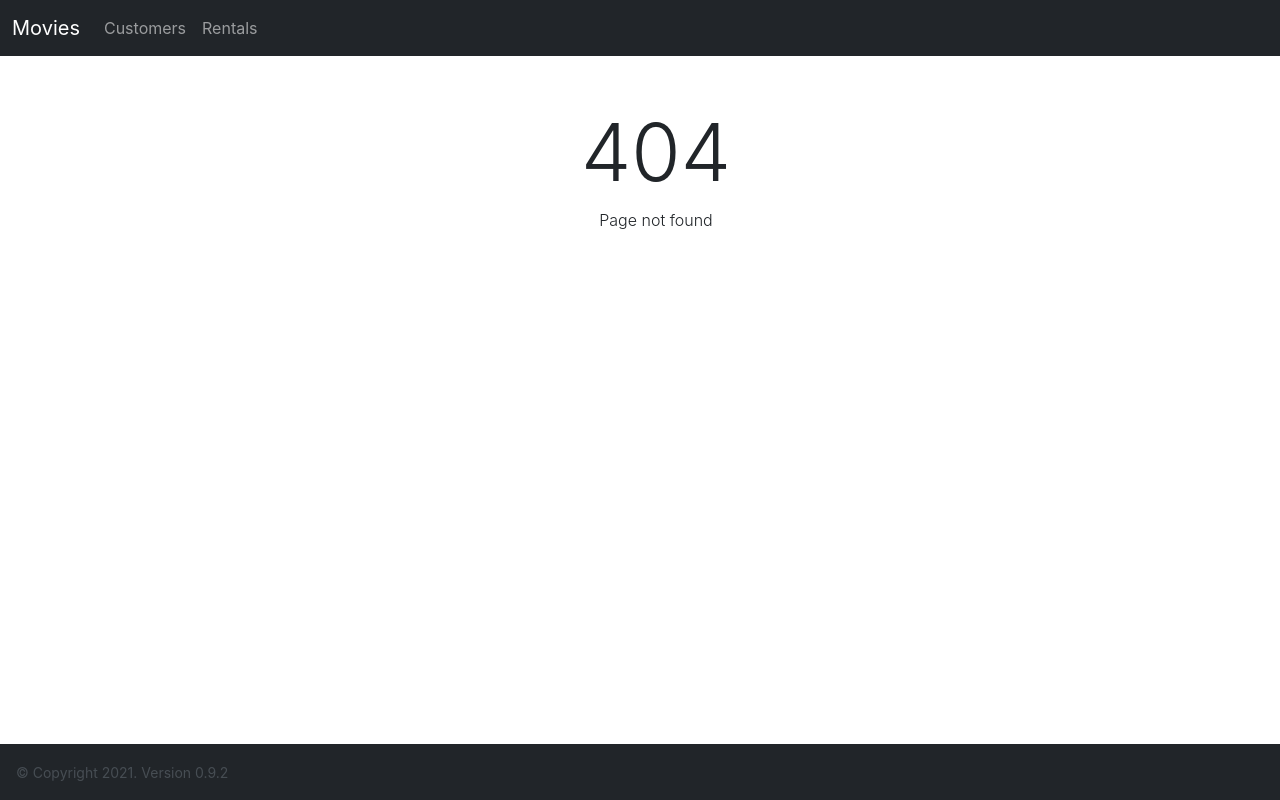
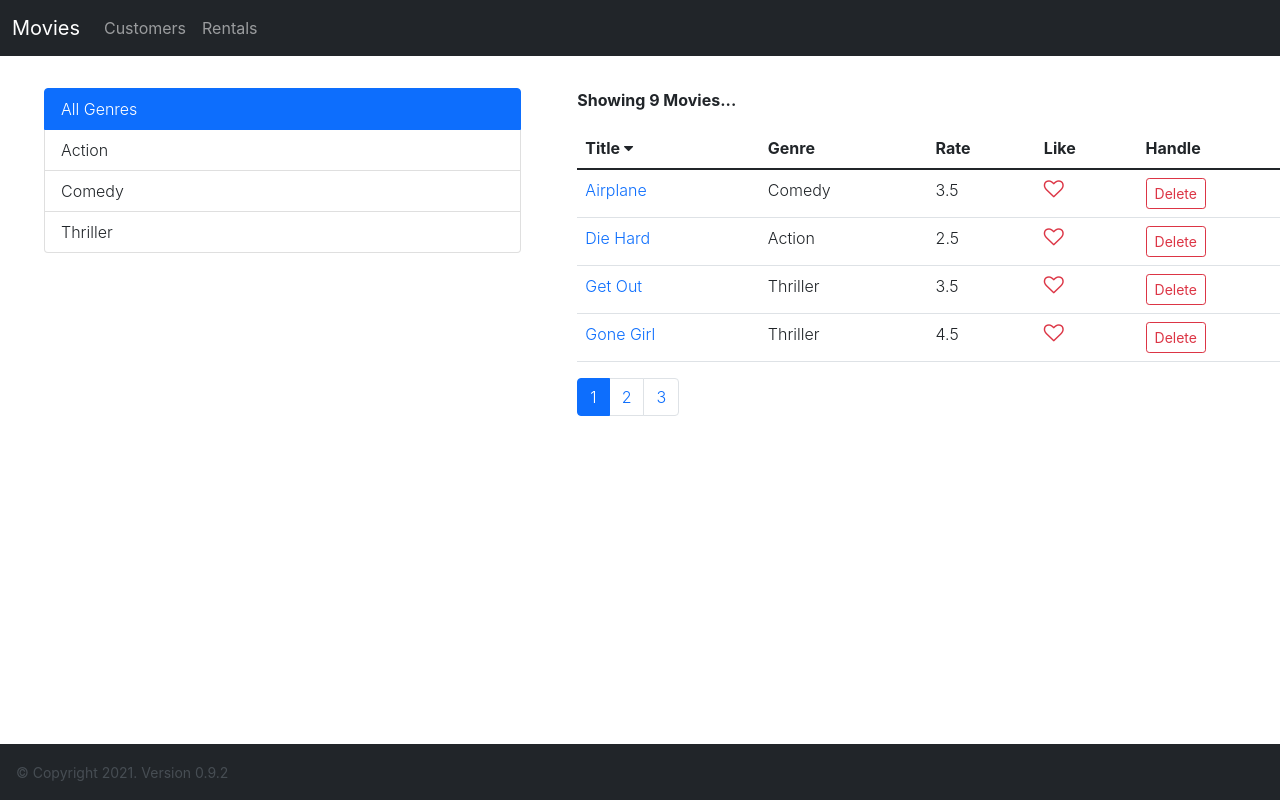
Before and after one commit to anasabufarraj/hello_react, a React (Create React App) app: page / in a window 1280 px wide. Before the commit this address led to /404. Built offline with nearby package versions, Linux system fonts and the light colour scheme.

Commit message:
105. Exercise..my solution cleanup

```diff
--- a/src/App.js
+++ b/src/App.js
@@ -17,10 +17,10 @@ class App extends React.Component {
           <Switch>
             <Route path="/customers" component={Customers} />
             <Route path="/rentals" component={Rentals} />
-            <Route exact path="/movies" component={Movies} />
+            <Route exact path="/" component={Movies} />
             <Route path="/movies/:id" component={MovieDetails} />
-            <Route path="/404" component={NotFound} />
-            <Redirect to="404" />
+            <Route path="/not-found" component={NotFound} />
+            <Redirect to="not-found" />
           </Switch>
         </div>
         <Footer />
--- a/src/components/moviesTable.jsx
+++ b/src/components/moviesTable.jsx
@@ -11,7 +11,11 @@ class MoviesTable extends React.Component {
         {
           path: 'title',
           label: 'Title',
-          dynamic: (movie) => <Link to={`/movies/${movie._id}`}>{movie.title}</Link>,
+          dynamic: (movie) => (
+            <Link style={{ textDecoration: 'none' }} to={`/movies/${movie._id}`}>
+              {movie.title}
+            </Link>
+          ),
         },
         {
           path: 'genre.name',
--- a/src/components/navbar.jsx
+++ b/src/components/navbar.jsx
@@ -5,7 +5,7 @@ function NavBar() {
   return (
     <nav className="navbar navbar-expand navbar-dark bg-dark">
       <div className="container-fluid">
-        <Link className="navbar-brand" to="/movies">
+        <Link className="navbar-brand" to="/">
           Movies
         </Link>
         <div className="navbar-collapse">
--- a/src/index.js
+++ b/src/index.js
@@ -6,11 +6,6 @@ import 'font-awesome/css/font-awesome.min.css';
 import App from './App';
 import reportWebVitals from './reportWebVitals';
 import './index.css';
-
-// TODO [x] Navbar: Movies, Customers, Rentals
-// TODO [x] Customers and Rentals pages with only headings
-// TODO [x] Not found page
-// TODO [] Items links to movie page with title, id, and button
 
 ReactDOM.render(
   <React.StrictMode>
```
